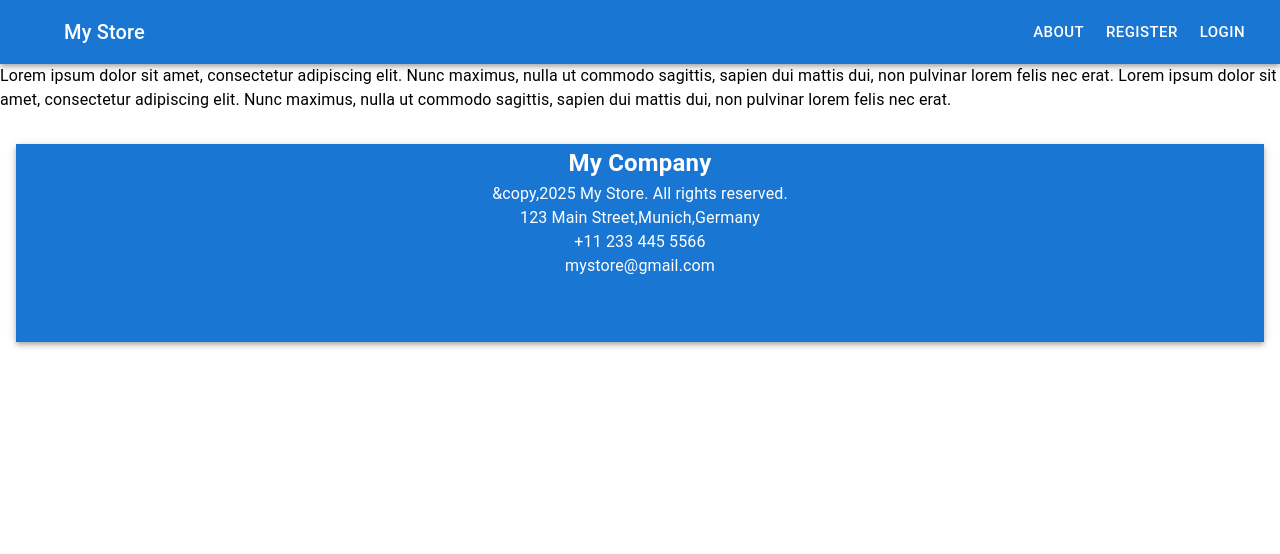
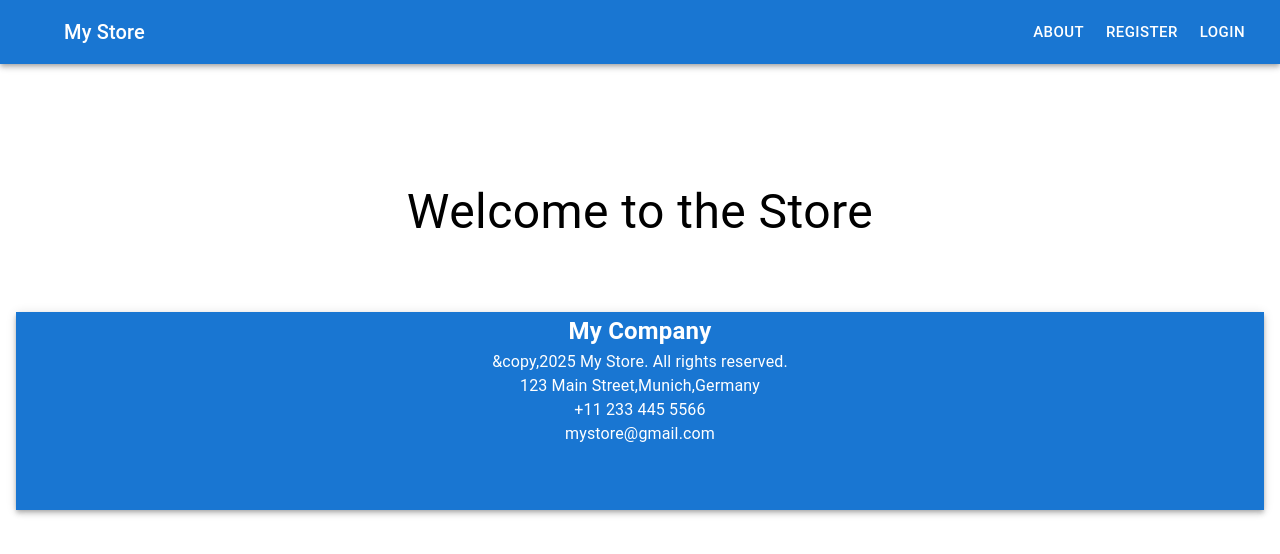
Before and after one commit to Hasireddy/Ecommerce, a React (Create React App) app in the folder client/: page / in a window 1280 px wide. Shown: the top 554 px of the page. Built offline with nearby package versions, Linux system fonts and the light colour scheme; some icons are missing.

Commit message:
Landing page design

```diff
--- a/client/src/components/Home.js
+++ b/client/src/components/Home.js
@@ -1,16 +1,17 @@
-import {Typography} from '@mui/material';
+import {Typography,Box} from '@mui/material';
 
 function Home(){
     return(
         <>
-             <Typography paragraph>
-                Lorem ipsum dolor sit amet, consectetur adipiscing elit. Nunc maximus,
-                nulla ut commodo sagittis, sapien dui mattis dui, non pulvinar lorem
-                felis nec erat.
-                Lorem ipsum dolor sit amet, consectetur adipiscing elit. Nunc maximus,
-                nulla ut commodo sagittis, sapien dui mattis dui, non pulvinar lorem
-                felis nec erat.
-             </Typography>
+            <Box sx={{marginTop:'6rem',padding:'1rem',maxWidth:'100%',overflow:'hidden'}}>
+                <Typography sx={{
+                    fontSize:'3rem',
+                    textAlign:'center',
+                    marginBottom:'2rem'
+                }}>
+                    Welcome to the Store
+                </Typography>
+            </Box>
         </>
     )
 }
```
Also changed, not shown: client/src/components/Register.js (added, +18 -0 lines).
